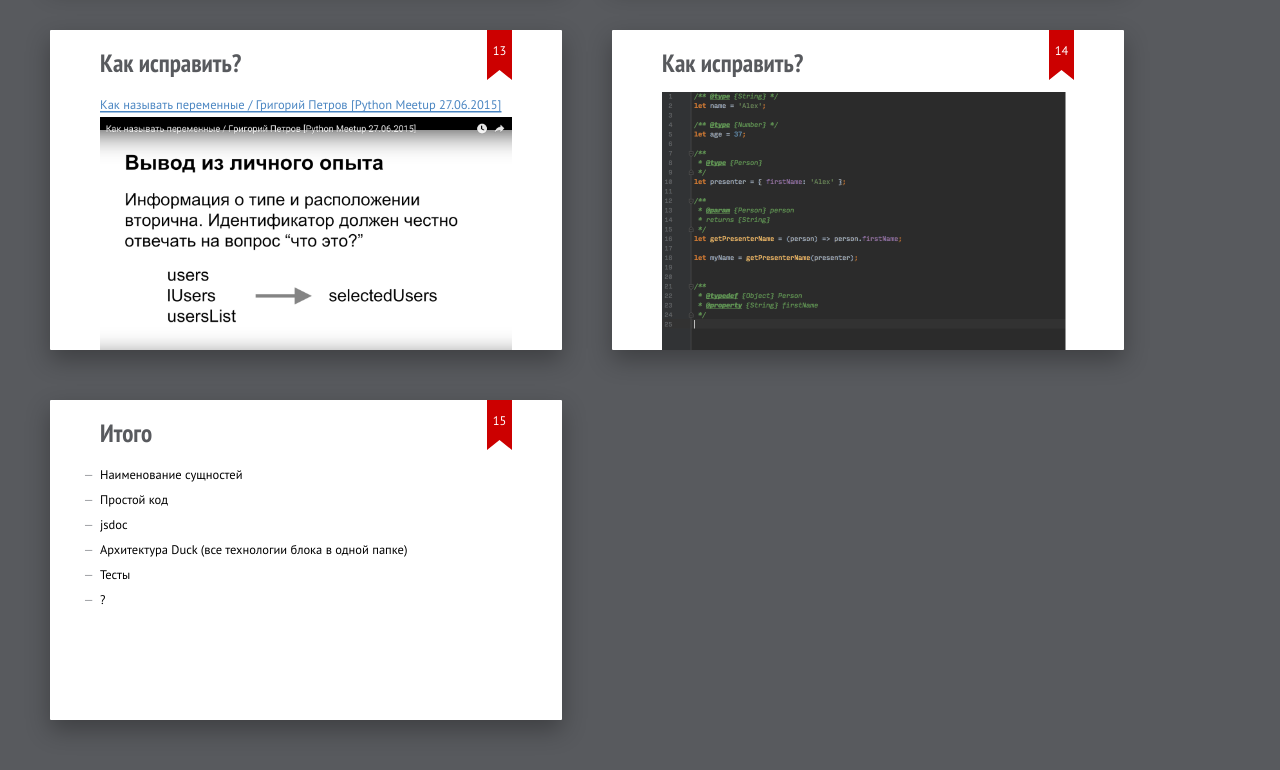
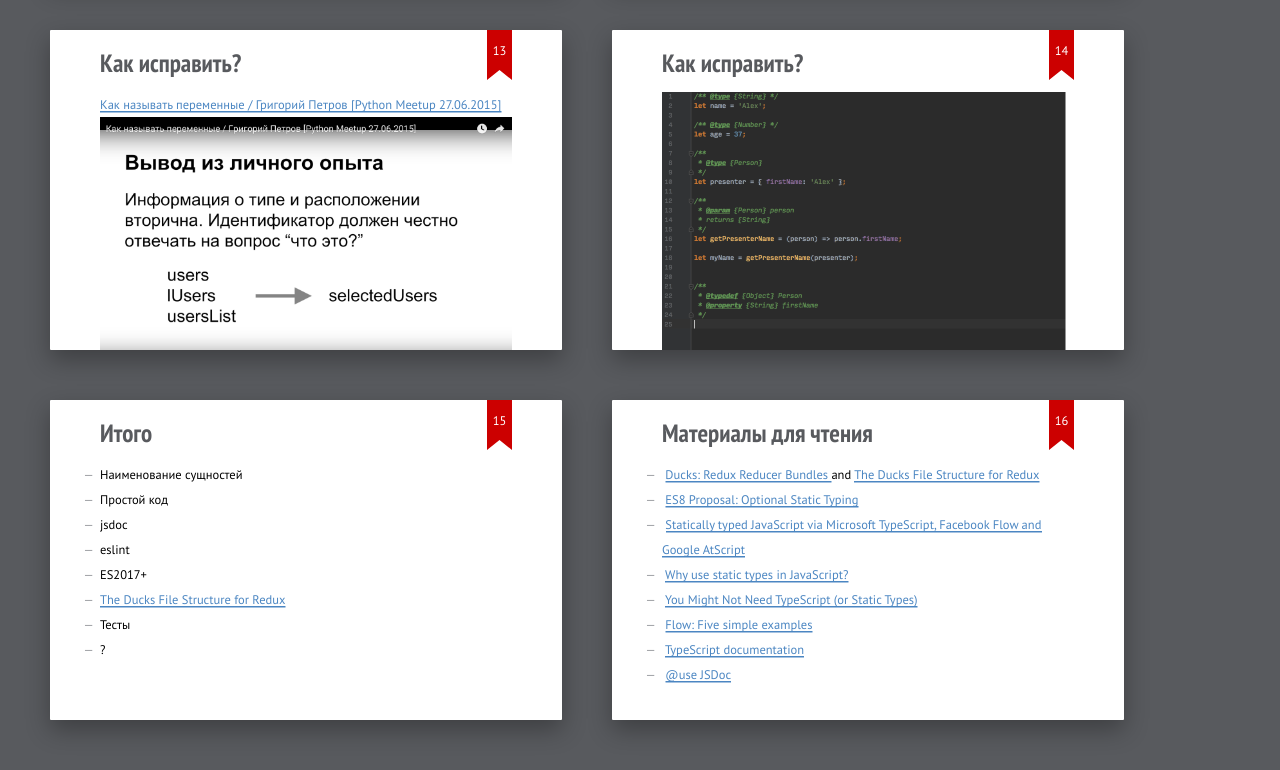
Before and after one commit to easy-deep-learning/types-sugar-in-javascript, a plain HTML site: page index.html in a window 1280 px wide. Shown: the part 2364-3134 px from the top of the page. Drawn offline with Linux system fonts and the light colour scheme.

Commit message:
Update 2017-03-23T08:46:26.772Z

```diff
--- a/index.html
+++ b/index.html
@@ -129,7 +129,7 @@
     let lol : <mark>string</mark> = 'Alex';
     let bar: <mark>number</mark> = 37;
     let baz : <mark>Person</mark> = {firstName: 'Alex'};
-    let foo = (person) : <mark>string</mark> => person.firstName;
+    let foo = (person: <mark>string</mark>) : <mark>string</mark> => person.firstName;
 
     class Person {}
     interface Person {}
@@ -170,12 +170,56 @@
     <li>Наименование сущностей</li>
     <li>Простой код</li>
     <li>jsdoc</li>
-    <li>Архитектура Duck (все технологии блока в одной папке)</li>
+    <li>eslint</li>
+    <li>ES2017+</li>
+    <li><a href="https://medium.com/@scbarrus/the-ducks-file-structure-for-redux-d63c41b7035c#.5fgztcr9d">The Ducks File Structure for Redux</a></li>
     <li>Тесты</li>
     <li>?</li>
   </ul>
 </section>
 <!-- Итого (end) -->
+
+
+<!-- Links (begin) -->
+<section class="slide">
+  <h2>Материалы для чтения</h2>
+  <ul>
+    <li>
+      <a href="https://github.com/erikras/ducks-modular-redux">
+        Ducks: Redux Reducer Bundles
+      </a> and
+      <a href="https://medium.com/@scbarrus/the-ducks-file-structure-for-redux-d63c41b7035c#.5fgztcr9d">The Ducks File Structure for Redux</a>
+    </li>
+    <li>
+      <a href="https://github.com/sirisian/ecmascript-types">ES8 Proposal: Optional Static Typing</a>
+    </li>
+    <li>
+      <a href="http://2ality.com/2014/10/typed-javascript.html">
+        Statically typed JavaScript via Microsoft TypeScript, Facebook Flow and Google AtScript
+      </a>
+    </li>
+    <li>
+      <a href="https://medium.freecodecamp.com/why-use-static-types-in-javascript-part-1-8382da1e0adb#.l93n0g4ma">Why use static types in JavaScript?</a>
+    </li>
+    <li>
+      <a href="https://medium.com/javascript-scene/you-might-not-need-typescript-or-static-types-aa7cb670a77b#.8cuqvw8mk">You Might Not Need TypeScript (or Static Types)</a>
+    </li>
+    <li>
+      <a href="https://flowtype.org/docs/five-simple-examples.html">Flow: Five simple examples</a>
+    </li>
+    <li>
+      <a href="http://www.typescriptlang.org/docs/tutorial.html">TypeScript documentation</a>
+    </li>
+    <li>
+      <a href="http://usejsdoc.org/index.html">
+        @use JSDoc
+      </a>
+    </li>
+  </ul>
+</section>
+<!-- Links (end) -->
+
+
 
 <p class="badge">
   <a href="https://github.com/easy-deep-learning/types-sugar-in-javascript">Fork me on GitHub</a>
```
